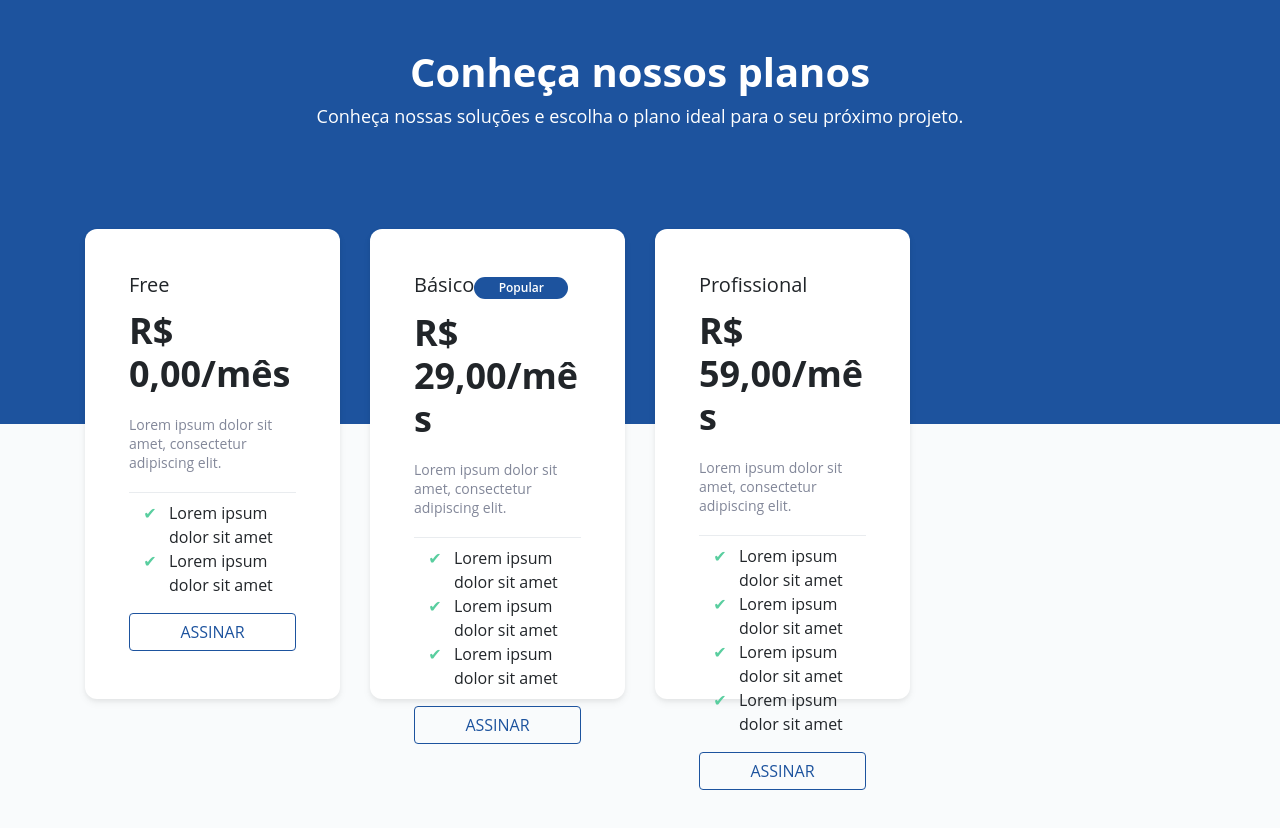
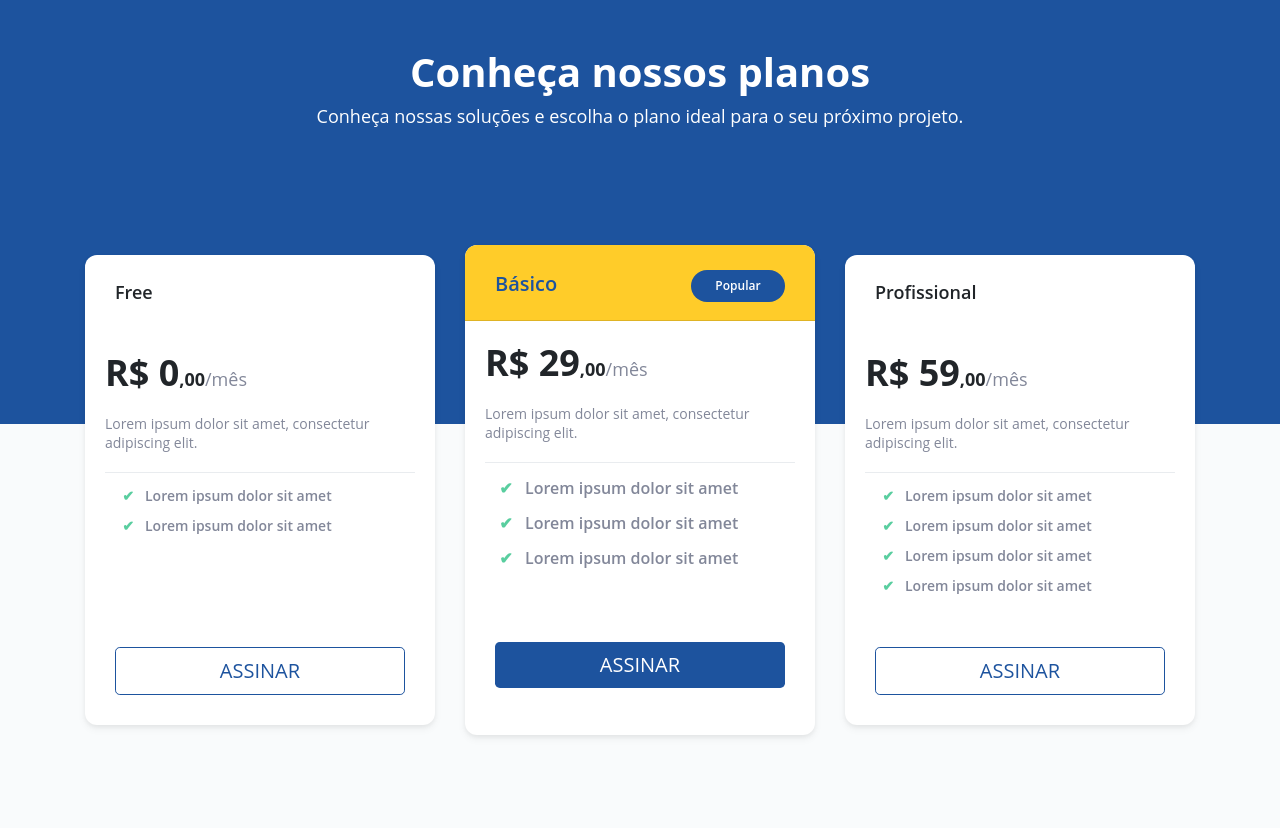
Before and after one commit to anacarolsalles/desafio-rocketseat-pricing-table, a plain HTML site: page index.html in a window 1280 px wide. Drawn offline with nearby package versions, Linux system fonts and the light colour scheme.

Commit message:
finished cards

```diff
--- a/index.html
+++ b/index.html
@@ -17,62 +17,95 @@
           projeto.
         </p>
       </div>
-      <div class="row">
-        <div class="col-lg-3">
-          <div class="card rounded p-4 box-shadow">
+      <div class="row align-items-center">
+        <div class="col-lg-4 mt-3">
+          <div class="card rounded box-shadow">
+            <div class="card-header-simple">
+              <h5 class="card-title title-cards">Free</h5>
+            </div>
             <div class="card-body">
-              <h5 class="card-title">Free</h5>
-              <h2 class="price"><R1>R$ 0,00/mês</R1></h5>
+              <h2 class="price">
+                R$ 0<span style="font-size: 18px"
+                  >,00<span class="text-price">/mês</span></span
+                >
+              </h2>
+              <p class="card-text">
+                Lorem ipsum dolor sit amet, consectetur adipiscing elit.
+              </p>
+              <div class="row dropdown-divider"></div>
+              <ul class="list">
+                <li>Lorem ipsum dolor sit amet</li>
+                <li>Lorem ipsum dolor sit amet</li>
+              </ul>
+            </div>
+            <div class="card-footer">
+              <a href="#" class="btn btn-outline-primary btn-lg btn-block"
+                >ASSINAR</a
+              >
+            </div>
+          </div>
+        </div>
+        <div class="col-lg-4 mt-3">
+          <div class="card-center rounded box-shadow">
+            <div class="card-header">
+              <h5 class="card-title title-basic">
+                Básico<span
+                  class="badge badge-pill badge-primary p-2 float-sm-right"
+                  >Popular</span
+                >
+              </h5>
+            </div>
+            <div class="card-body">
+              <h2 class="price">
+                R$ 29<span style="font-size: 18px"
+                  >,00<span class="text-price">/mês</span></span
+                >
+              </h2>
               <p class="card-text">
                 Lorem ipsum dolor sit amet, consectetur adipiscing elit.
               </p>
               <div class="dropdown-divider"></div>
-              <ul>
+              <ul class="list-center">
+                <li>Lorem ipsum dolor sit amet</li>
                 <li>Lorem ipsum dolor sit amet</li>
                 <li>Lorem ipsum dolor sit amet</li>
               </ul>
-              <a href="#" class="btn btn-outline-primary btn-md btn-block">ASSINAR</a>
+            </div>
+            <div class="card-footer">
+              <a href="#" class="btn btn-primary btn-lg btn-block">ASSINAR</a>
             </div>
           </div>
         </div>
-        <div class="col-lg-3">
-          <div class="card rounded p-4 box-shadow">
+        <div class="col-lg-4 mt-3">
+          <div class="card rounded box-shadow">
+            <div class="card-header-simple">
+              <h5 class="card-title title-cards">Profissional</h5>
+            </div>
+
             <div class="card-body">
-              <h5 class="card-title">Básico<span class="badge badge-pill badge-primary">Popular</span></h5>
-              <h2 class="price"><R1>R$ 29,00/mês</R1></h5>
+              <h2 class="price">
+                R$ 59<span style="font-size: 18px"
+                  >,00<span class="text-price">/mês</span></span
+                >
+              </h2>
               <p class="card-text">
                 Lorem ipsum dolor sit amet, consectetur adipiscing elit.
               </p>
               <div class="dropdown-divider"></div>
-              <ul>
-                <li>Lorem ipsum dolor sit amet</li>
-                <li>Lorem ipsum dolor sit amet</li>
-                <li>Lorem ipsum dolor sit amet</li>
-              </ul>
-              <a href="#" class="btn btn-outline-primary btn-md btn-block">ASSINAR</a>
-            </div>
-          </div>
-        </div>
-        <div class="col-lg-3">
-          <div class="card rounded p-4 box-shadow">
-            <div class="card-body">
-              <h5 class="card-title">Profissional</h5>
-              <h2 class="price"><R1>R$ 59,00/mês</R1></h5>
-              <p class="card-text">
-                Lorem ipsum dolor sit amet, consectetur adipiscing elit.
-              </p>
-              <div class="dropdown-divider"></div>
-              <ul>
+              <ul class="list">
                 <li>Lorem ipsum dolor sit amet</li>
                 <li>Lorem ipsum dolor sit amet</li>
                 <li>Lorem ipsum dolor sit amet</li>
                 <li>Lorem ipsum dolor sit amet</li>
               </ul>
-              <a href="#" class="btn btn-outline-primary btn-md btn-block">ASSINAR</a>
+            </div>
+            <div class="card-footer">
+              <a href="#" class="btn btn-outline-primary btn-lg btn-block"
+                >ASSINAR</a
+              >
             </div>
           </div>
         </div>
-
       </div>
     </section>
 
```
